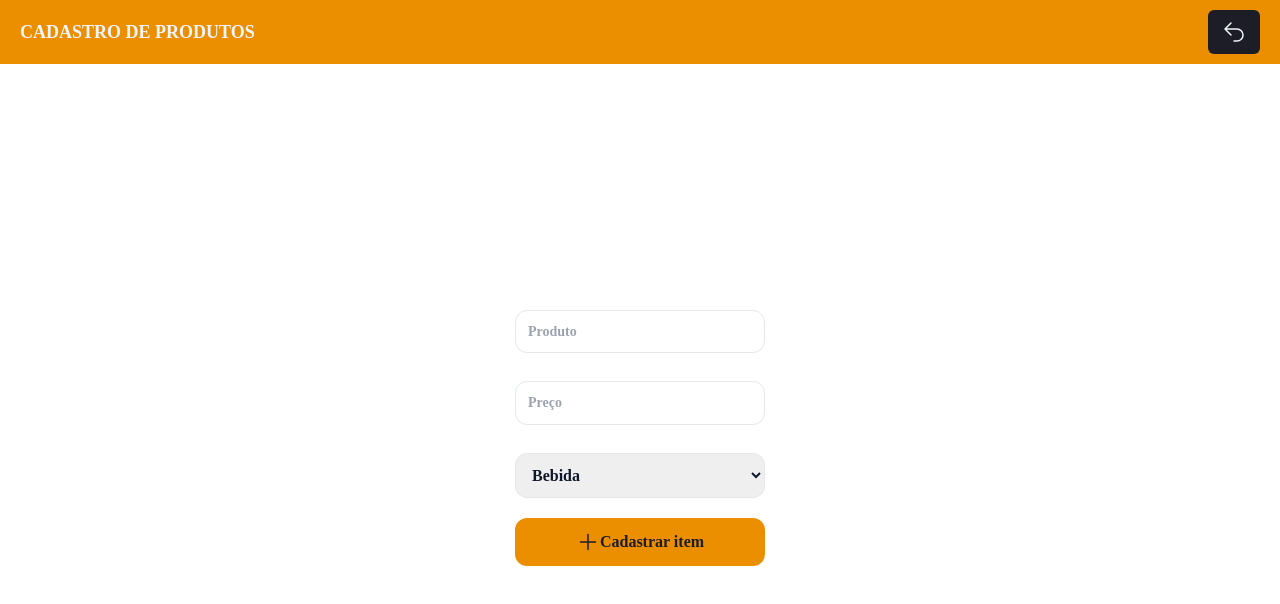
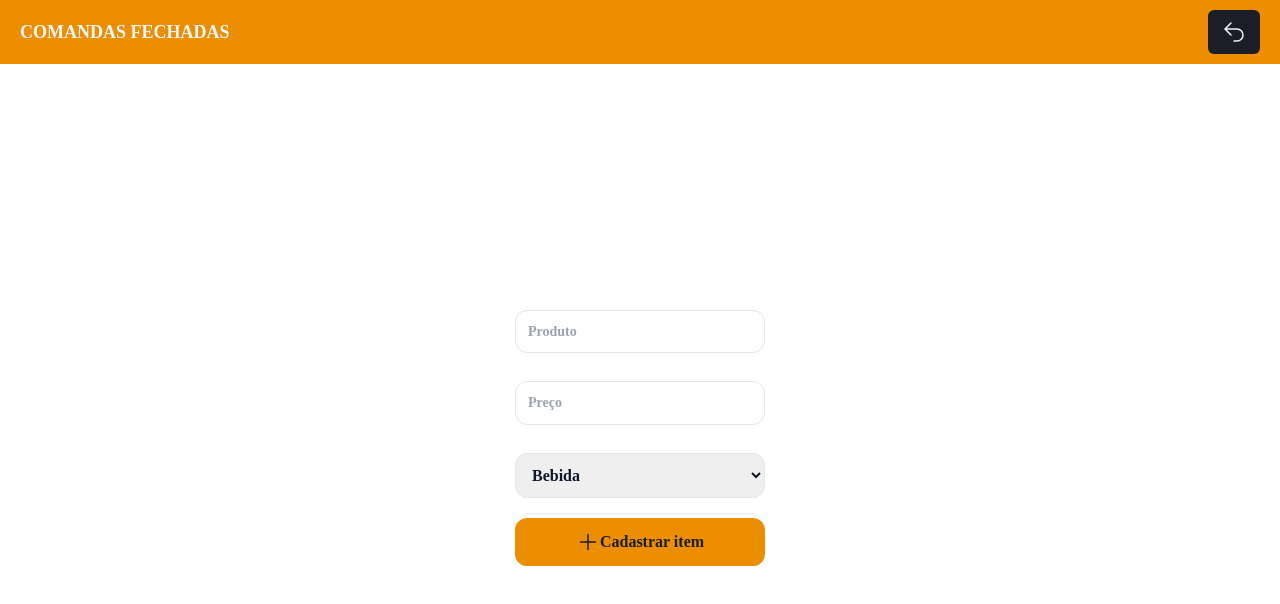
Before and after one commit to JackSSads/comanda-menu, a React (Create React App) app: page /novoProduto in a window 1280 px wide. Shown: the top 604 px of the page. Built offline with nearby package versions, Linux system fonts and the light colour scheme; no server answers.

Commit message:
Update index.jsx

```diff
--- a/src/pages/cadatroProdutos/index.jsx
+++ b/src/pages/cadatroProdutos/index.jsx
@@ -52,7 +52,7 @@ export const CadastroProdutos = () => {
 
     return (
         <>
-            <Navbar title={"Cadastro de produtos"} url={"/editeProduto"} />
+            <Navbar title={`Comandas Fechadas`} url={`/admin`}/>
             <div className="mx-10 flex justify-center items-center flex-col gap-5">
                 <Toaster />
                 <label className="text-slate-700 text-sm font-bold mb-2">
```
